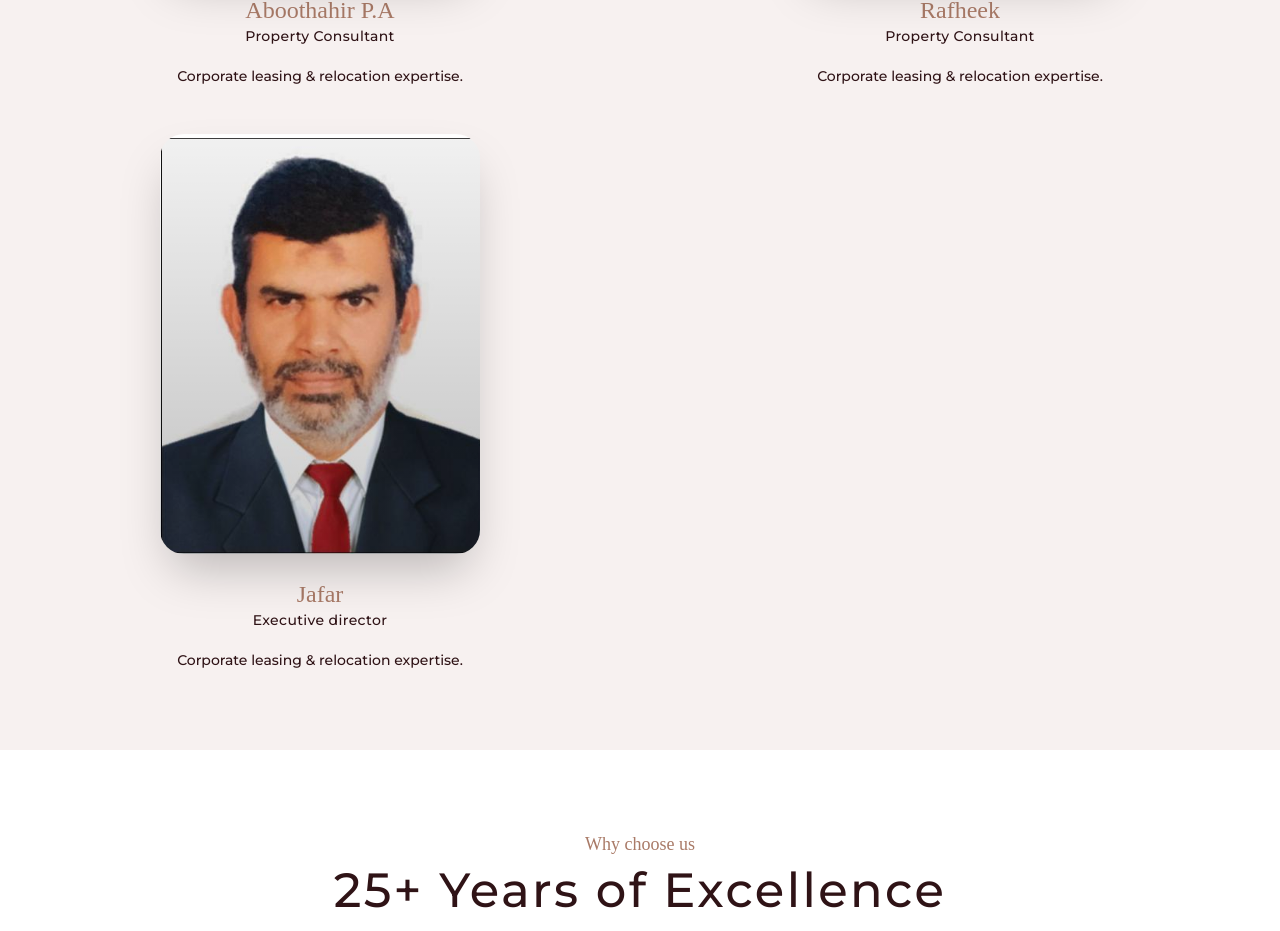
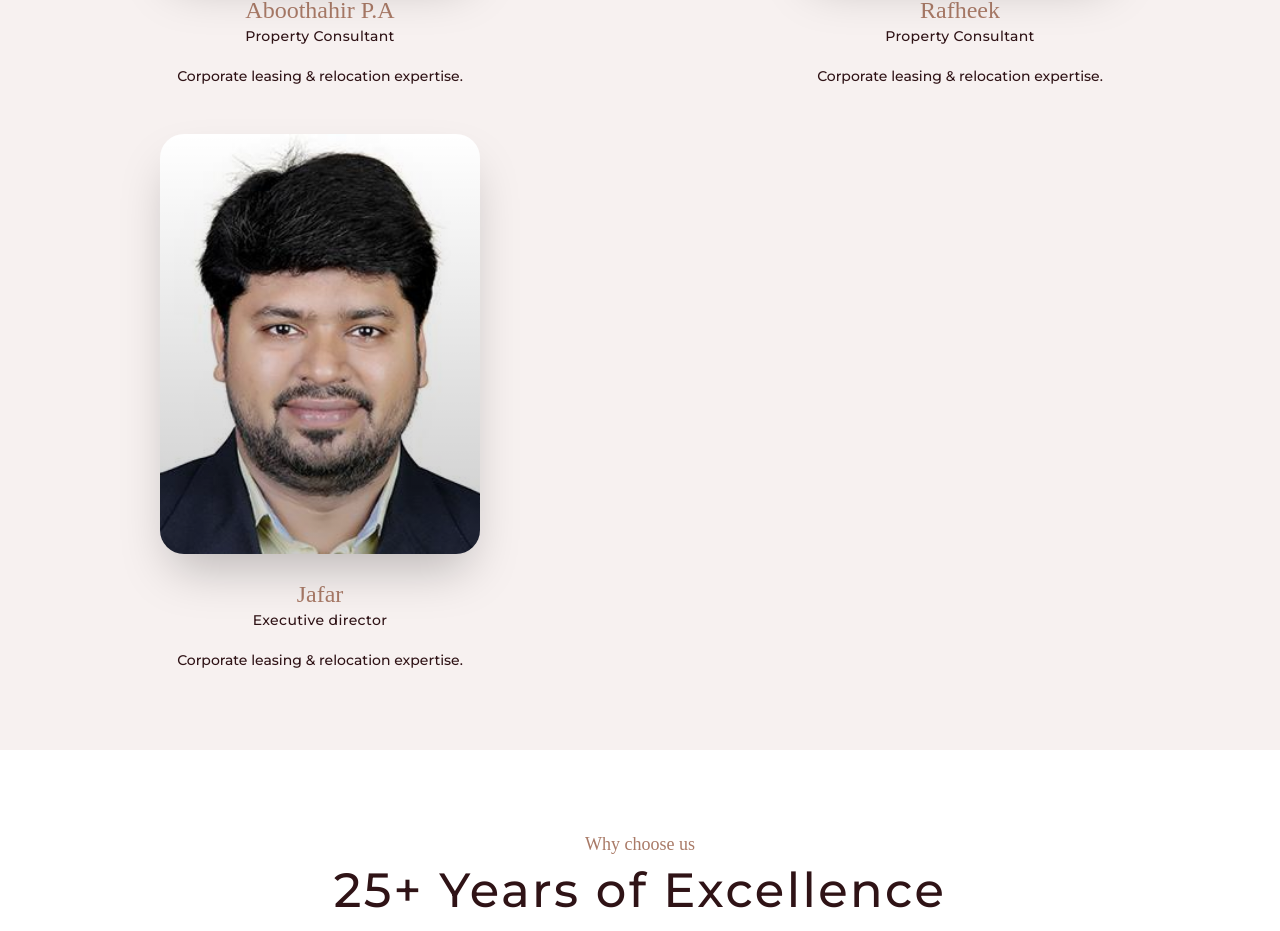
Before and after one commit to shamilshiraz/askanova, a React (Vite) app: page /team in a window 1280 px wide. Shown: the part 2318-3249 px from the top of the page. Built offline with nearby package versions, Linux system fonts and the light colour scheme; a web font is replaced by a local one.

Commit message:
resposiveness fix

```diff
--- a/src/components/Team.jsx
+++ b/src/components/Team.jsx
@@ -35,7 +35,7 @@ const consultants = [
     name: "Jafar",
     role: "Executive director",
     description: "Corporate leasing & relocation expertise.",
-    image: "/rafhik.jpg",
+    image: "/jafar.jpg",
   },
 ];
 
```
